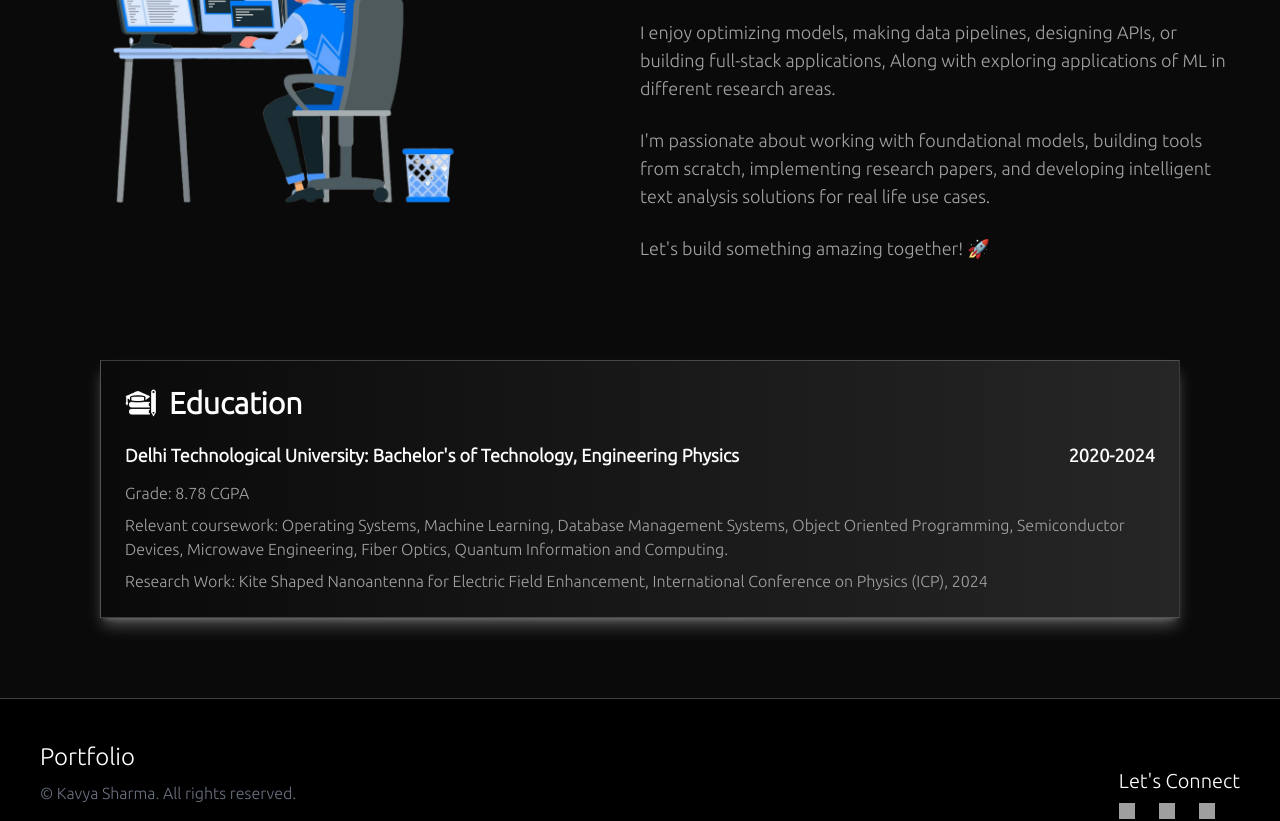
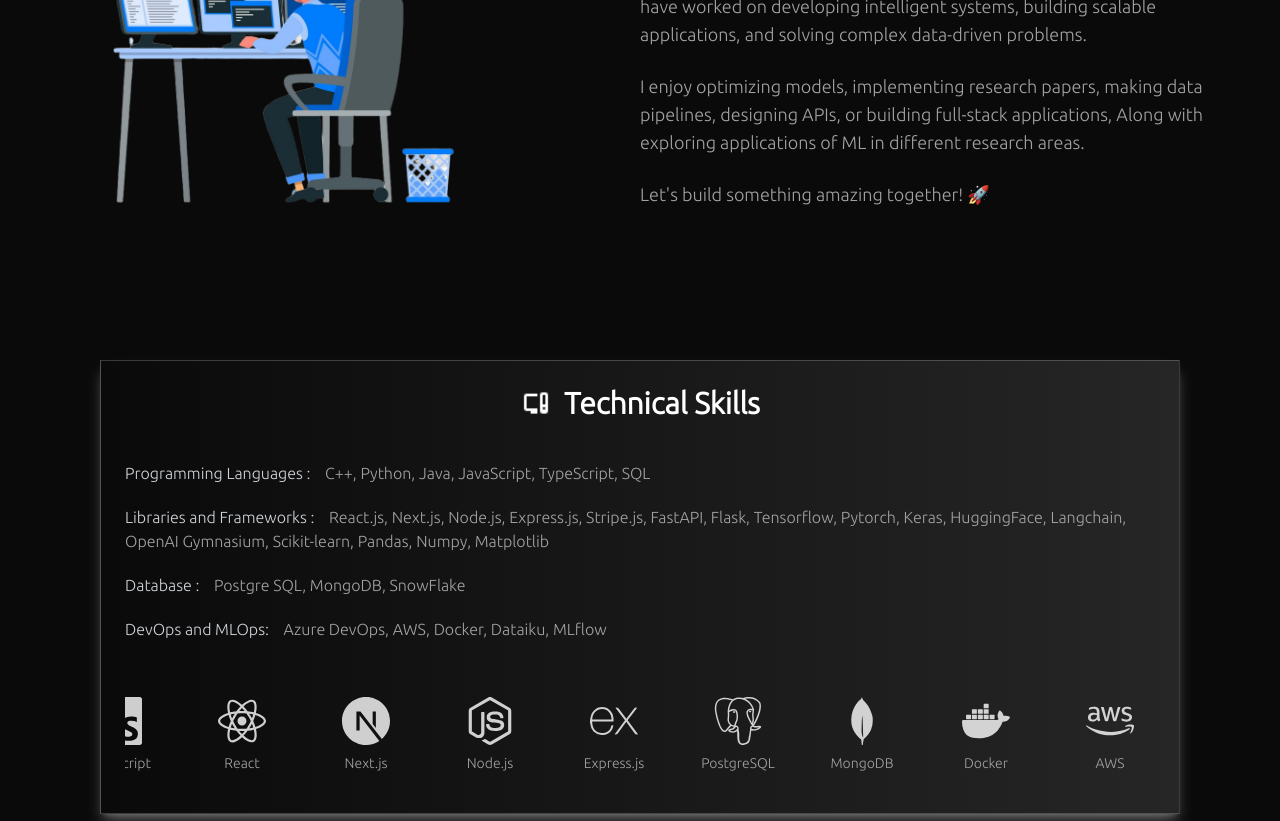
Before and after one commit to Dev-shrm07/kavyasharma_portfolio, a Next.js app: page /about in a window 1280 px wide. Shown: the part 320-1141 px from the top of the page. Built offline with nearby package versions, Linux system fonts and the light colour scheme; grey boxes are pictures that could not be loaded.

Commit message:
about-sec-complete

```diff
--- a/package.json
+++ b/package.json
@@ -18,6 +18,7 @@
     "next": "15.1.5",
     "react": "^19.0.0",
     "react-dom": "^19.0.0",
+    "react-icons": "^5.4.0",
     "tailwind-merge": "^2.6.0",
     "tailwindcss-animate": "^1.0.7"
   },
@@ -26,6 +27,7 @@
     "@types/node": "^20",
     "@types/react": "^19",
     "@types/react-dom": "^19",
+    "@types/react-icons": "^3.0.0",
     "eslint": "^9",
     "eslint-config-next": "15.1.5",
     "postcss": "^8",
--- a/src/app/about/page.tsx
+++ b/src/app/about/page.tsx
@@ -2,11 +2,16 @@
 import React from 'react'
 import AboutHero from '@/components/AboutHero'
 import Education from '@/components/Education'
+import Skills from '@/components/Skills'
+
+
+
 
 const page = () => {
   return (
-    <div className='flex flex-col space-y-20 bg-neutral-950 min-h-[90vh] pt-20 px-10 pb-20 justify-center items-center'>
+    <div className='flex flex-col space-y-20 bg-neutral-950 min-h-[90vh] pt-20 px-10 pb-20 justify-center items-center box-border overflow-x-hidden'>
       <AboutHero/>
+      <Skills/>
       <Education/>
     </div>
   )
--- a/src/components/AboutHero.tsx
+++ b/src/components/AboutHero.tsx
@@ -91,11 +91,11 @@ const AboutHero = () => {
           custom={2}
           className="text-lg text-neutral-400 text-center md:text-start"
         >
-          I enjoy optimizing models, making data pipelines, designing
+          I enjoy optimizing models, implementing research papers, making data pipelines, designing
           APIs, or building full-stack applications, Along with exploring applications of ML in different research areas.
         </motion.p>
 
-        <motion.p
+        {/* <motion.p
           initial="hidden"
           animate="visible"
           variants={textVariants}
@@ -103,7 +103,7 @@ const AboutHero = () => {
           className="text-lg text-neutral-400 text-center md:text-start"
         >
          I'm passionate about working with foundational models, building tools from scratch, implementing research papers, and developing intelligent text analysis solutions for real life use cases.
-        </motion.p>
+        </motion.p> */}
 
         <motion.p
           initial="hidden"
--- a/src/components/Education.tsx
+++ b/src/components/Education.tsx
@@ -1,28 +1,54 @@
 import React from "react";
-
+import { motion } from "framer-motion";
+import { once } from "events";
 const Education = () => {
+  const containerVariants = {
+    hidden: { opacity: 0, y: -20 },
+    visible: { opacity: 1, y: 0 },
+  };
   return (
-    <div className="flex flex-col bg-gradient-to-r from-neutral-950 to-neutral-800 border border-white/20 shadow-lg shadow-white/30 min-h-[250px] w-[90%] mt-20 px-6 py-6">
-
+    <motion.div
+      className="flex flex-col bg-gradient-to-r from-neutral-950 to-neutral-800 border border-white/20 shadow-lg shadow-white/30 min-h-[250px] w-[90%] mt-20 px-6 py-6"
+      initial={{x:"100%"}}
+      animate={{x:"0%"}}
+    //   variants={containerVariants}
+      transition={{ duration: 1.5 }}
+      viewport={{once:true}}
+    >
       {/* Header with Icon and Title */}
-      <div className="flex items-center space-x-3 text-white mb-5">
-        <img src="/images/education.png" className="h-8 w-8" alt="Education Logo" />
+      <div className="flex items-center justify-center space-x-3 text-white mb-10">
+        <img
+          src="/images/education.png"
+          className="h-8 w-8"
+          alt="Education Logo"
+        />
         <h1 className="text-3xl font-bold">Education</h1>
       </div>
 
       {/* University & Degree on Left, Year on Right */}
-      <div className="flex flex-col md:flex-row  md:justify-between md:items-center w-full text-white text-lg font-bold mb-3">
-        <div className="text-center md:text-left">Delhi Technological University: Bachelor's of Technology, Engineering Physics</div>
+      <div className="flex flex-col md:flex-row  md:justify-between md:items-center w-full text-white text-lg font-bold mb-5">
+        <div className="text-center md:text-left">
+          Delhi Technological University: Bachelor's of Technology, Engineering
+          Physics
+        </div>
         <div className=" text-center md:text-right">2020-2024</div>
       </div>
 
       {/* Additional Details */}
-      <div className="flex flex-col space-y-2 text-neutral-400">
-        <ul>Grade: 8.78 CGPA</ul>
-        <ul>Relevant coursework: Operating Systems, Machine Learning, Database Management Systems, Object Oriented Programming, Semiconductor Devices, Microwave Engineering, Fiber Optics, Quantum Information and Computing.</ul>
-        <ul>Research Work: Kite Shaped Nanoantenna for Electric Field Enhancement, International Conference on Physics (ICP), 2024</ul>
+      <div className="flex flex-col space-y-5 text-neutral-400">
+        <ul><span className="text-gray-300">Grade : </span>8.78 CGPA</ul>
+        <ul><span className="text-gray-300">Relevant coursework : </span>
+          Operating Systems, Machine Learning, Database
+          Management Systems, Object Oriented Programming, Semiconductor
+          Devices, Microwave Engineering, Fiber Optics, Quantum Information and
+          Computing.
+        </ul>
+        <ul>
+         <span className="text-gray-300">Research Work : </span>Kite Shaped Nanoantenna for Electric Field Enhancement,
+          International Conference on Physics (ICP), 2024
+        </ul>
       </div>
-    </div>
+    </motion.div>
   );
 };
 
--- a/src/components/Navbar.tsx
+++ b/src/components/Navbar.tsx
@@ -2,10 +2,32 @@
 import { useState, useEffect } from "react";
 import { motion } from "framer-motion";
 import Link from "next/link";
+import { useRouter } from "next/navigation";
 
 export default function Navbar() {
   const [isOpen, setIsOpen] = useState(false);
   const [scrolling, setScrolling] = useState(false);
+  const router = useRouter()
+
+  const navHome = ()=>{
+    router.push('/')
+  }
+
+  const navAbout = () =>{
+    router.push('/about')
+  }
+
+  const navExperience = ()=>{
+    router.push('/experience')
+  }
+
+  const navProjects = () =>{
+    router.push('/projects')
+  }
+
+  const navContact = () =>{
+    router.push('/contact')
+  }
 
   useEffect(() => {
     const handleScroll = () => {
@@ -32,11 +54,11 @@ export default function Navbar() {
     >
       <div className=" justify-between items-center px-6 py-4 text-white hidden md:flex md:justify-between md:items-center">
         <div className="space-x-6 text-base font-light hidden md:flex">
-          <span className="hover:text-zinc-400 cursor-pointer">Home</span>
-          <span className="hover:text-zinc-400 cursor-pointer">Experience</span>
-          <span className="hover:text-zinc-400 cursor-pointer">About</span>
-          <span className="hover:text-zinc-400 cursor-pointer">Projects</span>
-          <span className="hover:text-zinc-400 cursor-pointer">Contact</span>
+          <span className="hover:text-zinc-400 cursor-pointer" onClick={navHome}>Home</span>
+          <span className="hover:text-zinc-400 cursor-pointer" onClick={navExperience}>Experience</span>
+          <span className="hover:text-zinc-400 cursor-pointer" onClick={navAbout}>About</span>
+          <span className="hover:text-zinc-400 cursor-pointer" onClick={navProjects}>Projects</span>
+          <span className="hover:text-zinc-400 cursor-pointer" onClick={navContact}>Contact</span>
         </div>
 
         <div className="hidden md:flex space-x-6 ml-6">
@@ -81,13 +103,13 @@ export default function Navbar() {
             ✖
           </button>
           <div className="flex flex-col space-y-4">
-            <span className="hover:text-zinc-400 cursor-pointer">Home</span>
-            <span className="hover:text-zinc-400 cursor-pointer">
+            <span className="hover:text-zinc-400 cursor-pointer" onClick={navHome}>Home</span>
+            <span className="hover:text-zinc-400 cursor-pointer" onClick={navExperience}>
               Experience
             </span>
-            <span className="hover:text-zinc-400 cursor-pointer">About</span>
-            <span className="hover:text-zinc-400 cursor-pointer">Projects</span>
-            <span className="hover:text-zinc-400 cursor-pointer">Contact</span>
+            <span className="hover:text-zinc-400 cursor-pointer" onClick={navAbout}>About</span>
+            <span className="hover:text-zinc-400 cursor-pointer" onClick={navProjects}>Projects</span>
+            <span className="hover:text-zinc-400 cursor-pointer" onClick={navContact}>Contact</span>
           </div>
           <div className="flex space-x-6 mt-4">
             <a href="https://www.github.com/Dev-shrm07" target="_blank">
--- /dev/null
+++ b/src/components/Skills.tsx
@@ -0,0 +1,103 @@
+import React from "react";
+import { motion } from "framer-motion";
+
+
+import {
+  SiPython, SiCplusplus, SiJavascript, SiTypescript,
+  SiReact, SiNextdotjs, SiNodedotjs, SiExpress,
+  SiPostgresql, SiMongodb, SiDocker,
+  SiAmazonwebservices, SiTensorflow, SiPytorch,
+  SiScikitlearn, SiNumpy, SiPandas
+} from 'react-icons/si';
+
+const skillIcons = [
+  { Icon: SiPython, name: 'Python' },
+  { Icon: SiCplusplus, name: 'C++' },
+
+  { Icon: SiJavascript, name: 'JavaScript' },
+  { Icon: SiTypescript, name: 'TypeScript' },
+  { Icon: SiReact, name: 'React' },
+  { Icon: SiNextdotjs, name: 'Next.js' },
+  { Icon: SiNodedotjs, name: 'Node.js' },
+  { Icon: SiExpress, name: 'Express.js' },
+  { Icon: SiPostgresql, name: 'PostgreSQL' },
+  { Icon: SiMongodb, name: 'MongoDB' },
+  { Icon: SiDocker, name: 'Docker' },
+  { Icon: SiAmazonwebservices, name: 'AWS' },
+  { Icon: SiTensorflow, name: 'Tensorflow' },
+  { Icon: SiPytorch, name: 'PyTorch' },
+  { Icon: SiScikitlearn, name: 'Scikit-learn' },
+  { Icon: SiNumpy, name: 'NumPy' },
+  { Icon: SiPandas, name: 'Pandas' }
+];
+
+const SkillsIconFlow = () => {
+  return (
+    <div className="overflow-hidden w-full relative mt-10">
+      <motion.div
+        className="flex space-x-6 py-4"
+        animate={{
+          x: [0, -1500],
+          transition: {
+            repeat: Infinity,
+            duration: 20,
+            ease: "linear"
+          }
+        }}
+      >
+        {[...skillIcons, ...skillIcons].map((skill, index) => (
+          <motion.div
+            key={index}
+            className="flex flex-col items-center space-y-2 min-w-[100px]"
+            whileHover={{ scale: 1.1 }}
+          >
+            <skill.Icon size={48} className="text-white/80 hover:text-white" />
+            <span className="text-sm text-neutral-400">{skill.name}</span>
+          </motion.div>
+        ))}
+      </motion.div>
+    </div>
+  );
+};
+
+
+
+const Skills = () => {
+  return (
+    <motion.div
+      className="flex flex-col bg-gradient-to-r from-neutral-950 to-neutral-800 border border-white/20 shadow-lg shadow-white/30 min-h-[350px] w-[90%] mt-20 px-6 py-6"
+      initial={{ x: "-100%" }}
+      animate={{ x: "0%" }}
+      transition={{ duration: 1.5 }}
+      viewport={{ once: true }}
+    >
+      {/* Header with Icon and Title */}
+      <div className="flex items-center justify-center space-x-3 text-white mb-10">
+        <img src="/images/tech.png" className="h-8 w-8" alt="Education Logo" />
+        <h1 className="text-3xl font-bold">Technical Skills</h1>
+      </div>
+
+      <div className="flex flex-col space-y-5 text-neutral-400">
+        <ul>
+          <span className="text-gray-300">Programming Languages :</span>
+          &nbsp;&nbsp;&nbsp;&nbsp;C++, Python, Java, JavaScript, TypeScript, SQL
+        </ul>
+        <ul>
+          <span className="text-gray-300">Libraries and Frameworks :</span>
+          &nbsp;&nbsp;&nbsp;&nbsp;React.js, Next.js, Node.js, Express.js, Stripe.js, FastAPI, Flask, Tensorflow, Pytorch, Keras, HuggingFace, Langchain, OpenAI Gymnasium, Scikit-learn, Pandas, Numpy, Matplotlib
+        </ul>
+        <ul>
+          <span className="text-gray-300">Database :</span>
+          &nbsp;&nbsp;&nbsp;&nbsp;Postgre SQL, MongoDB, SnowFlake
+        </ul>
+        <ul>
+          <span className="text-gray-300">DevOps and MLOps:</span>
+          &nbsp;&nbsp;&nbsp;&nbsp;Azure DevOps, AWS, Docker, Dataiku, MLflow
+        </ul>
+      </div>
+      <SkillsIconFlow/>
+    </motion.div>
+  );
+};
+
+export default Skills;
```
Also changed, not shown: public/images/tech.png (added), src/app/experience/page.tsx (renamed from src/app/experience/paje.tsx), 1 other file (tests, documents, lock files or other folders).
